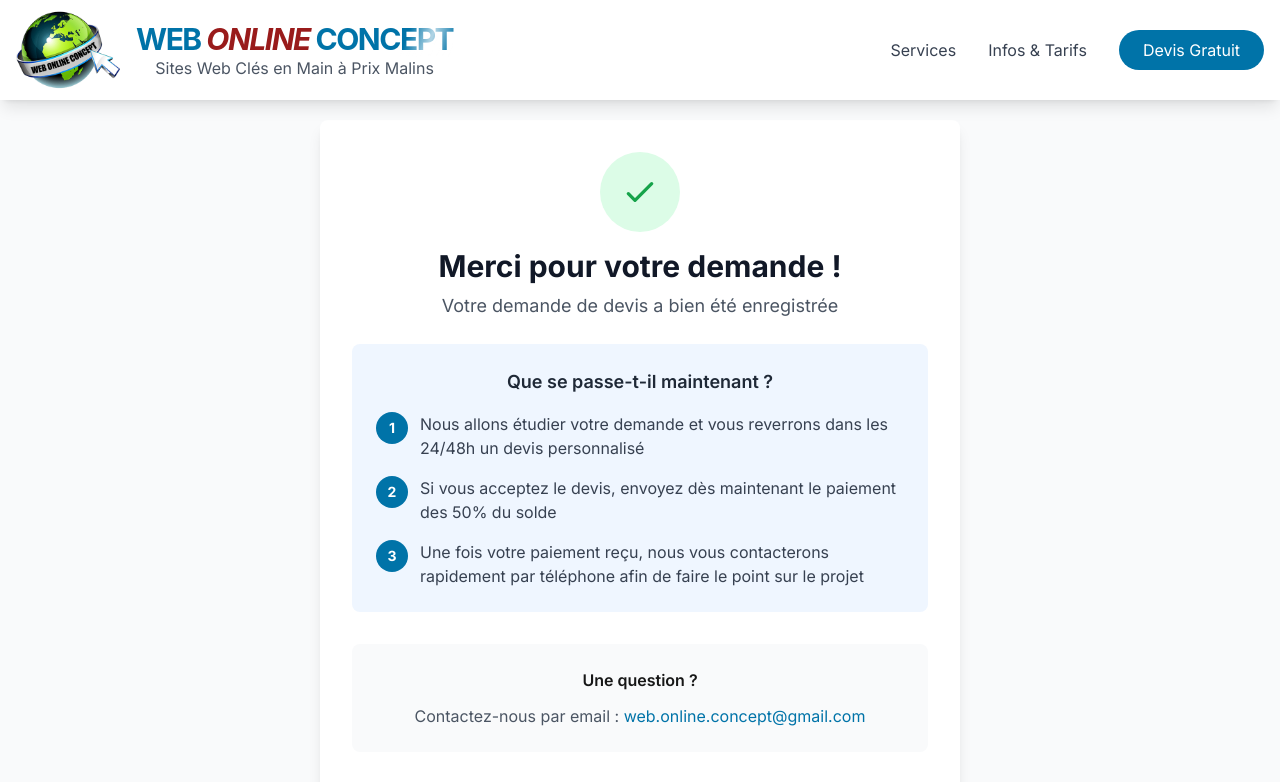
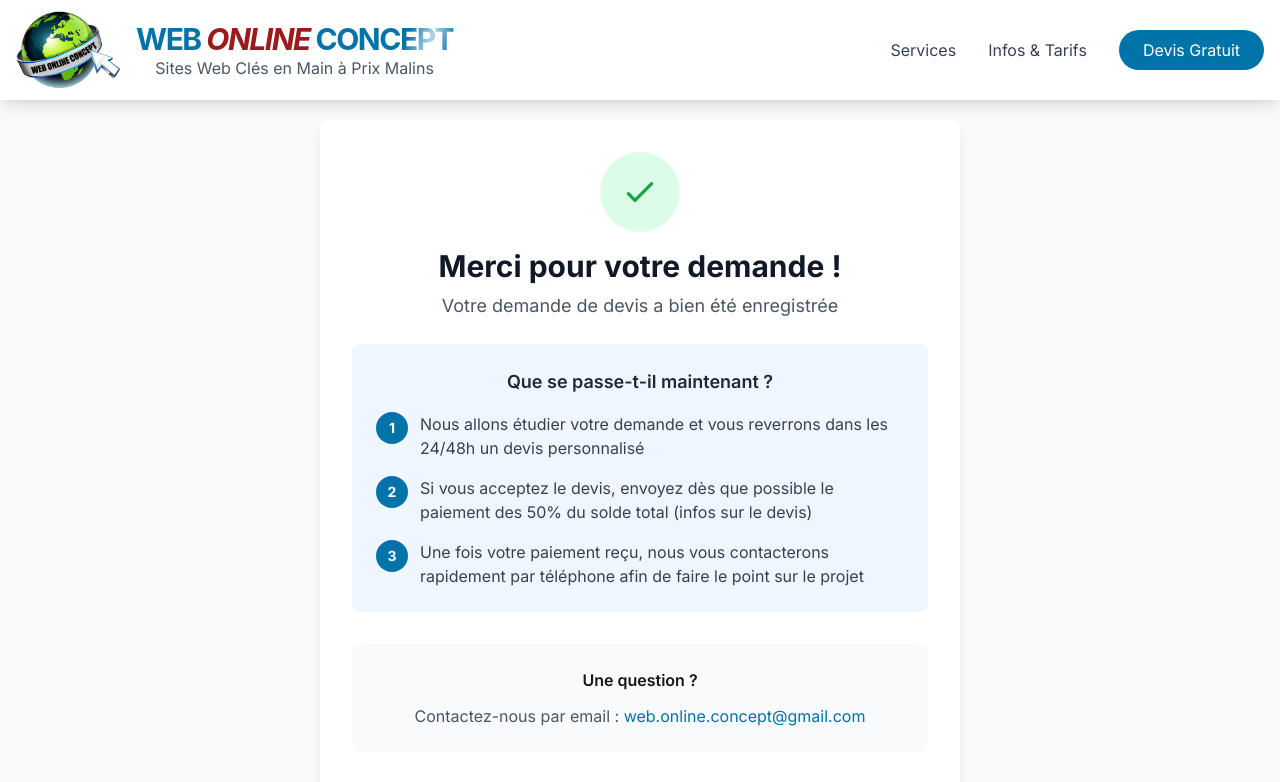
Before and after one commit to Web-Online-Concept/web-online-concept, a Next.js app: page /devis/confirmation in a window 1280 px wide. Shown: the top 782 px of the page. Built offline with nearby package versions, Linux system fonts and the light colour scheme.

Commit message:
Update page.js

```diff
--- a/app/devis/confirmation/page.js
+++ b/app/devis/confirmation/page.js
@@ -49,7 +49,7 @@ function ConfirmationContent() {
                   2
                 </span>
                 <p className="ml-3 text-gray-700">
-                  Si vous acceptez le devis, envoyez dès maintenant le paiement des 50% du solde
+                  Si vous acceptez le devis, envoyez dès que possible le paiement des 50% du solde total (infos sur le devis)
                 </p>
               </div>
               <div className="flex items-start">
```
